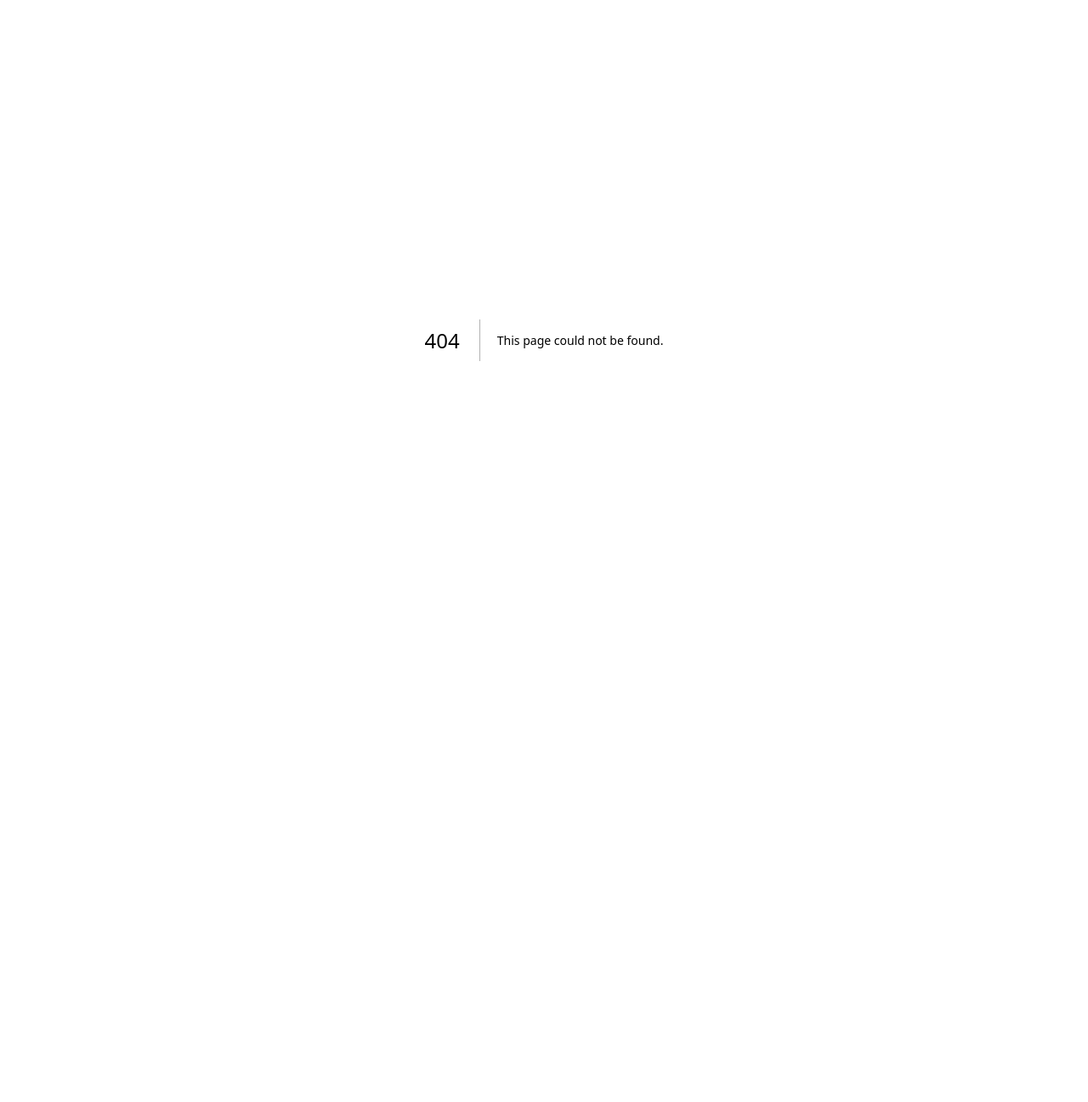
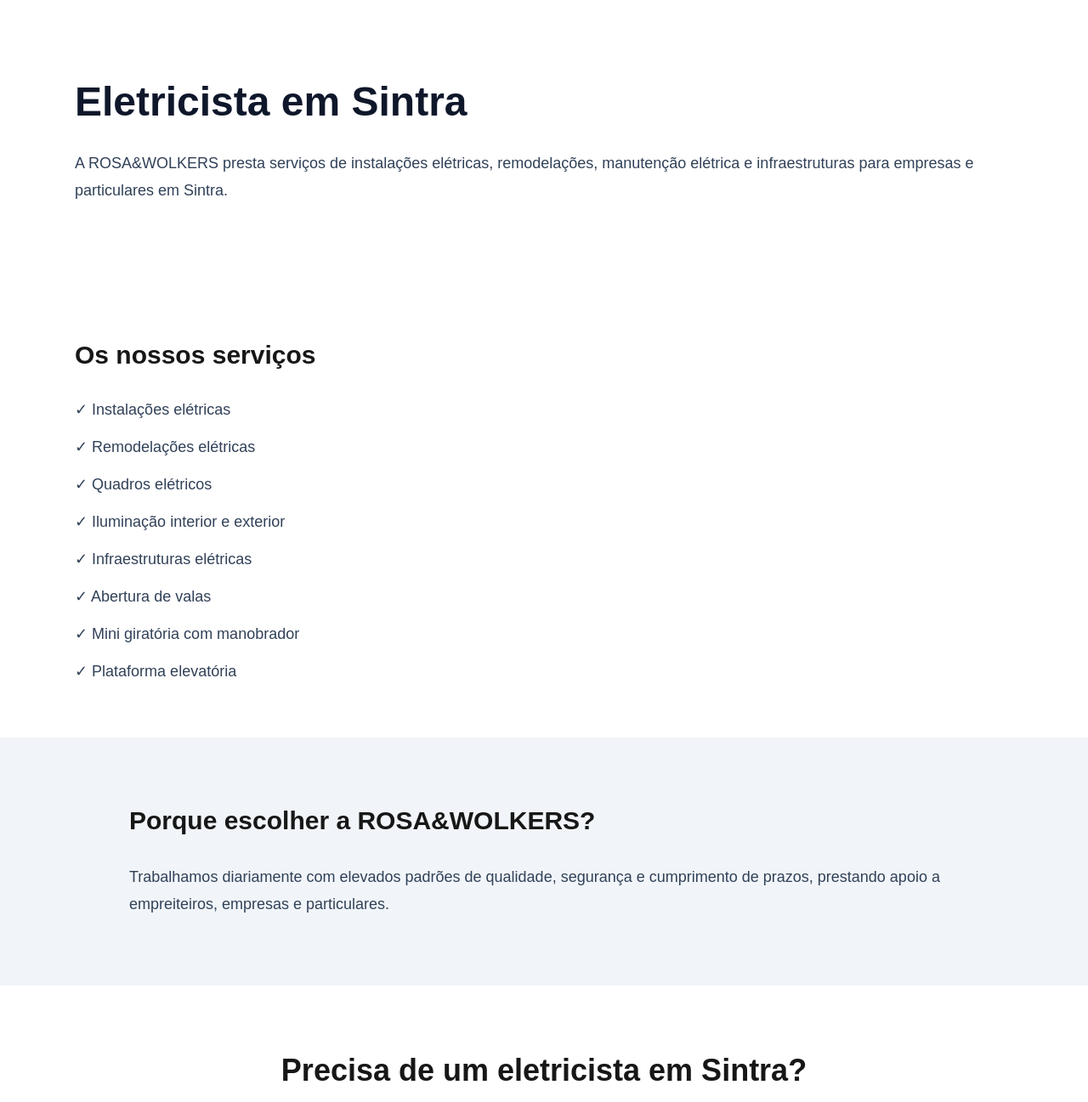
Before and after one commit to rodrigorosa1896-bot/rosa-wolkers, a Next.js app: page /eletricista-sintra in a window 1280 px wide. Before the commit this address had no page. Shown: the top 1297 px of the page at 85% size. Before the commit the page ends 800 px from the top, so only its background shows below. Built offline with nearby package versions, Linux system fonts and the light colour scheme.

Commit message:
Adicionar página Eletricista em Sintra ao sitemap

```diff
--- /dev/null
+++ b/app/eletricista-sintra/page.tsx
@@ -0,0 +1,109 @@
+import Link from "next/link";
+import type { Metadata } from "next";
+
+export const metadata: Metadata = {
+  title: "Eletricista em Sintra",
+  description:
+    "Especialistas em instalações elétricas, manutenção elétrica, infraestruturas elétricas e iluminação em Sintra. Orçamentos gratuitos.",
+
+  alternates: {
+    canonical: "https://rosawolkers.com/eletricista-sintra",
+  },
+};
+
+export default function EletricistaSintra() {
+  return (
+    <main className="bg-white">
+
+      <section className="max-w-6xl mx-auto px-6 py-24">
+
+        <h1 className="text-5xl font-bold text-slate-900">
+          Eletricista em Sintra
+        </h1>
+
+        <p className="mt-8 text-lg leading-8 text-slate-700">
+          A ROSA&WOLKERS presta serviços de instalações elétricas,
+          remodelações, manutenção elétrica e infraestruturas para empresas
+          e particulares em Sintra.
+        </p>
+
+      </section>
+
+      <section className="max-w-6xl mx-auto px-6 py-16">
+
+        <h2 className="text-3xl font-bold mb-8">
+          Os nossos serviços
+        </h2>
+
+        <ul className="space-y-4 text-lg text-slate-700">
+
+          <li>✓ Instalações elétricas</li>
+
+          <li>✓ Remodelações elétricas</li>
+
+          <li>✓ Quadros elétricos</li>
+
+          <li>✓ Iluminação interior e exterior</li>
+
+          <li>✓ Infraestruturas elétricas</li>
+
+          <li>✓ Abertura de valas</li>
+
+          <li>✓ Mini giratória com manobrador</li>
+
+          <li>✓ Plataforma elevatória</li>
+
+        </ul>
+
+      </section>
+
+      <section className="bg-slate-100 py-20">
+
+        <div className="max-w-5xl mx-auto px-6">
+
+          <h2 className="text-3xl font-bold">
+            Porque escolher a ROSA&WOLKERS?
+          </h2>
+
+          <p className="mt-8 text-lg leading-8 text-slate-700">
+
+            Trabalhamos diariamente com elevados padrões de qualidade,
+            segurança e cumprimento de prazos, prestando apoio a
+            empreiteiros, empresas e particulares.
+
+          </p>
+
+        </div>
+
+      </section>
+
+      <section className="py-20">
+
+        <div className="max-w-5xl mx-auto text-center px-6">
+
+          <h2 className="text-4xl font-bold">
+
+            Precisa de um eletricista em Sintra?
+
+          </h2>
+
+          <p className="mt-6 text-lg text-slate-700">
+
+            Contacte-nos para solicitar um orçamento gratuito.
+
+          </p>
+
+          <Link
+            href="/#contactos"
+            className="inline-block mt-10 bg-red-600 hover:bg-red-700 text-white px-10 py-4 rounded-xl font-semibold transition"
+          >
+            Pedir Orçamento
+          </Link>
+
+        </div>
+
+      </section>
+
+    </main>
+  );
+}
```
